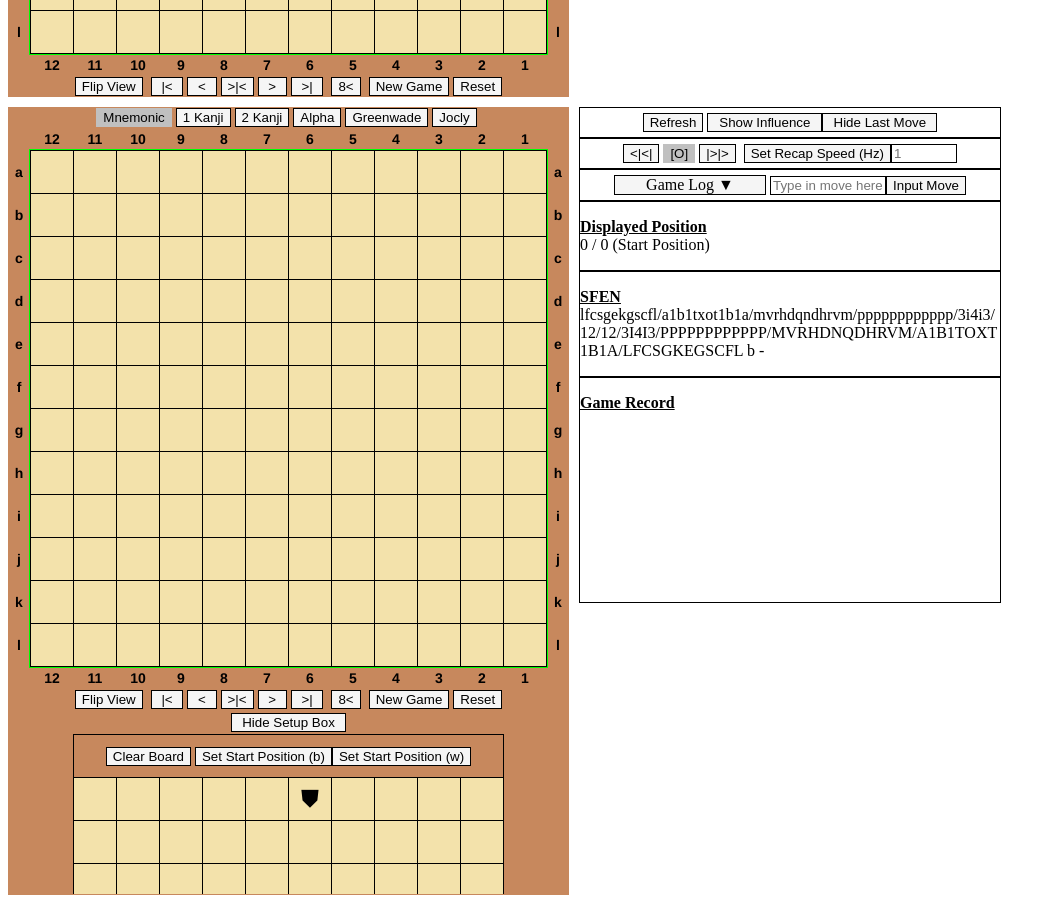
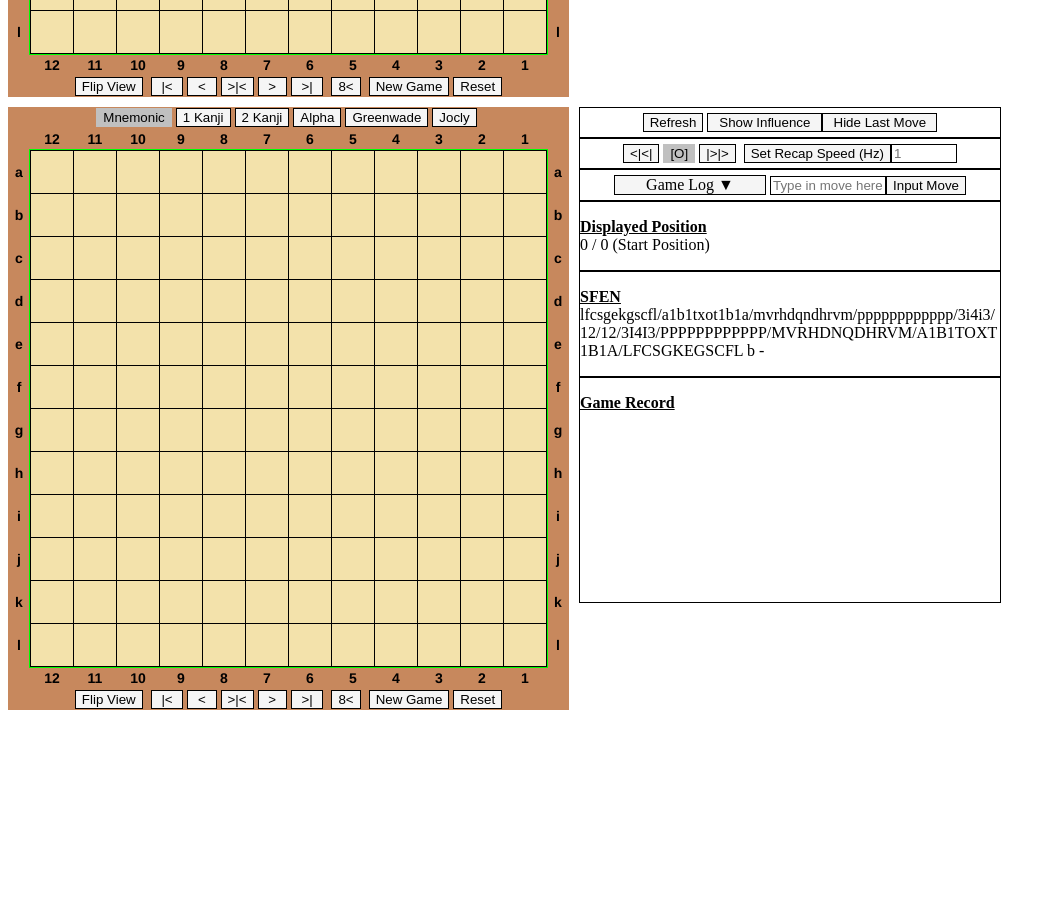
Before and after one commit to amdewitt/Chu-Shogi-Applet, a plain HTML site: page index.html in a window 1280 px wide. Shown: the part 616-1521 px from the top of the page, without its empty margins (0-1056 px from the left). After the commit the page ends 1336 px from the top, so only its background shows below. Drawn offline with Linux system fonts and the light colour scheme.

Commit message:
Update index.html

```diff
--- a/index.html
+++ b/index.html
@@ -18,7 +18,6 @@
     </div>
 
     <div class="chuShogiApplet" style="float:none;">
-	allowPositionSetup=true
 	enforceRules=false
     </div>
 </body>
```
